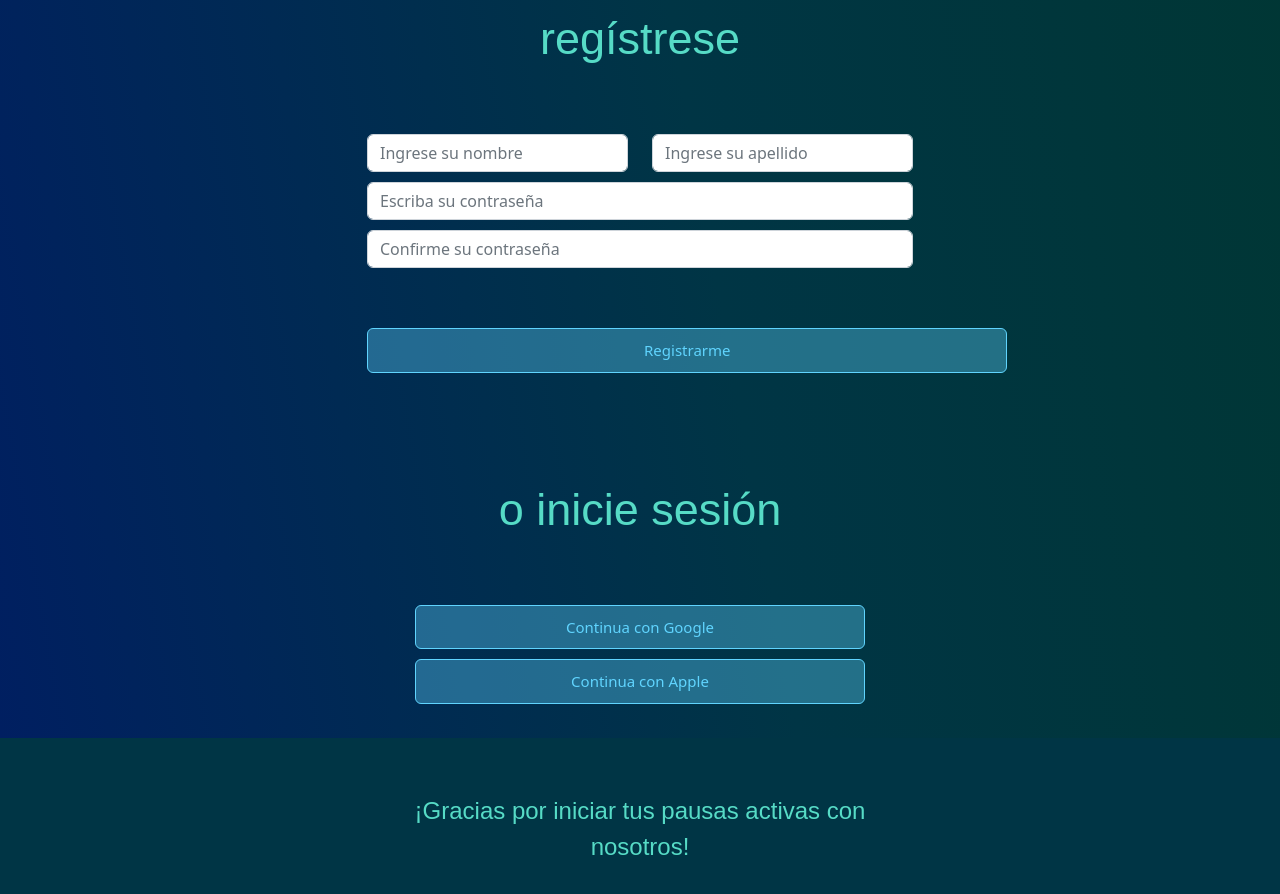
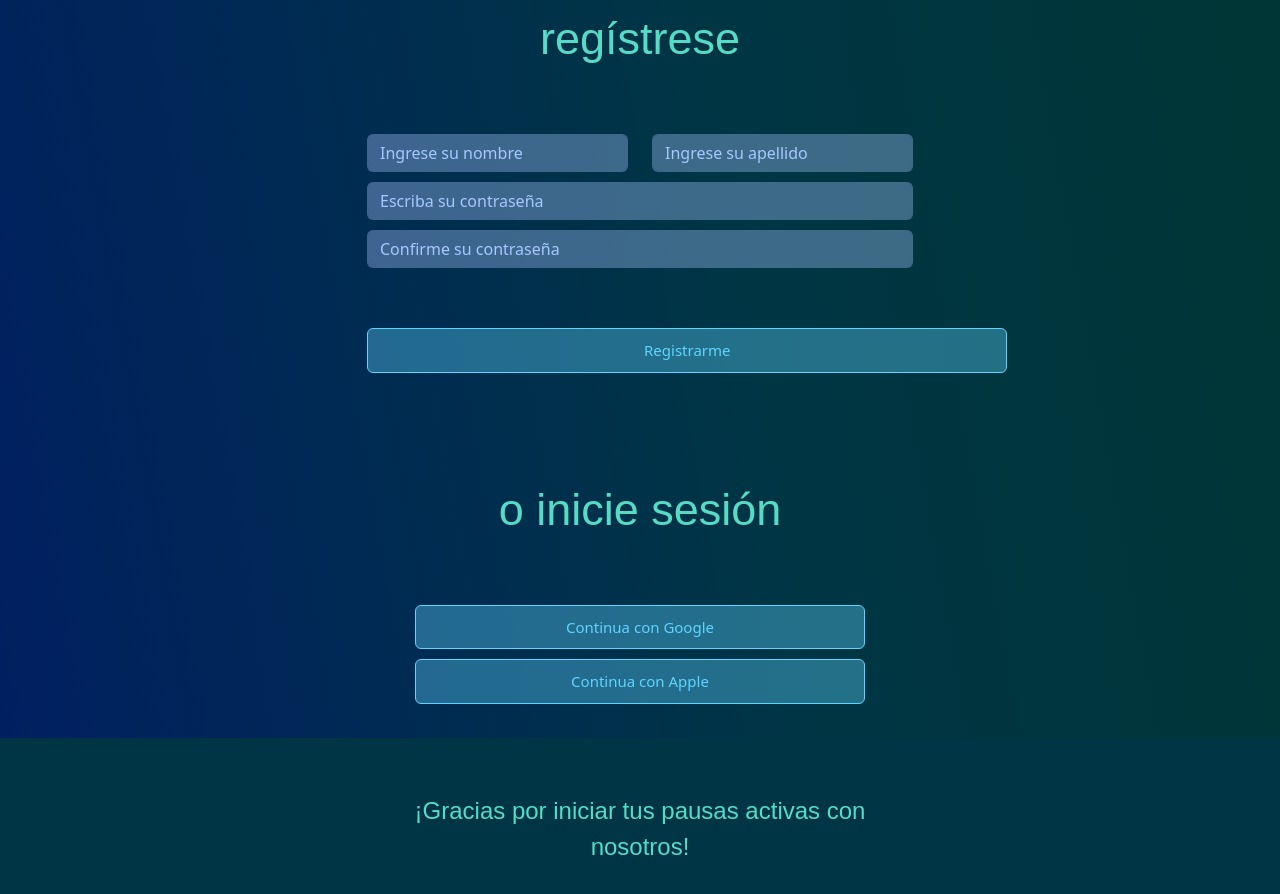
Before and after one commit to Mateo-Olaya/ux-webapp, an Angular app: page / in a window 1280 px wide. Shown: the part 1140-2034 px from the top of the page. Built offline with nearby package versions, Linux system fonts and the light colour scheme.

Commit message:
Se realizan ajustes al formulario

```diff
--- a/src/app/home/home.component.css
+++ b/src/app/home/home.component.css
@@ -102,6 +102,23 @@ p {
   background-color: #003545;
 }
 
+.form-control {
+  background-color:  #a7c7ff5d !important;
+  border-color: #a7c7ff5d;
+}
+
+.form-control::placeholder { /* Chrome, Firefox, Opera, Safari 10.1+ */
+  color: #a7c8ff;
+  opacity: 1; /* Firefox */
+}
+
+.form-control:-ms-input-placeholder { /* Internet Explorer 10-11 */
+  color: #a7c8ff;
+}
+
+.form-control::-ms-input-placeholder { /* Microsoft Edge */
+  color: #a7c8ff;
+}
 
 /* :host {
   display: contents;
```
